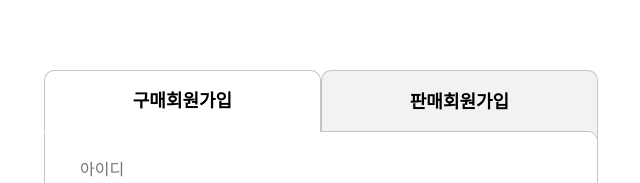
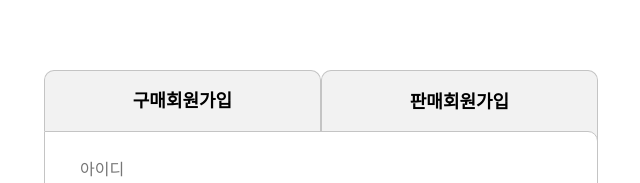
Before and after one commit to ddhsl/market-service, a React (Create React App) app: page /join in a window 1280 px wide. Shown: the part 147-330 px from the top of the page, without its empty margins (319-959 px from the left). Built offline with nearby package versions, Linux system fonts and the light colour scheme; a web font is replaced by a local one.

Commit message:
✨ 공통 AccountTaps 탭 클릭 기능 추가

```diff
--- a/src/components/AccountTaps.jsx
+++ b/src/components/AccountTaps.jsx
@@ -1,7 +1,7 @@
 import styled from "styled-components";
 import { css } from "styled-components";
 
-export default function AccountTaps({ formType }) {
+export default function AccountTaps({ formType, handleTab, selectedTab }) {
   const isJoin = formType === "join";
 
   return (
@@ -9,10 +9,16 @@ export default function AccountTaps({ formType }) {
       <h3 className="sr-only">
         {isJoin ? "회원가입 유형 선택하기" : "로그인 유형 선택하기"}
       </h3>
-      <BuyerTab>
+      <BuyerTab
+        onClick={() => handleTab("buyer")}
+        isSelected={selectedTab === "buyer"}
+      >
         <span>{isJoin ? "구매회원가입" : "구매회원 로그인"}</span>
       </BuyerTab>
-      <SellerTab>
+      <SellerTab
+        onClick={() => handleTab("seller")}
+        isSelected={selectedTab === "seller"}
+      >
         <span>{isJoin ? "판매회원가입" : "판매회원 로그인"}</span>
       </SellerTab>
     </section>
@@ -20,6 +26,7 @@ export default function AccountTaps({ formType }) {
 }
 
 const AccountTabStyle = styled.button`
+  background-color: ${(props) => (props.isSelected ? "#fff" : "#f2f2f2")};
   width: 275px;
   height: 80px;
   border: 1px solid #c4c4c4;
@@ -36,22 +43,21 @@ const tabSpanStyle = css`
 `;
 
 const BuyerTab = styled(AccountTabStyle)`
-  background-color: #fff;
   position: relative;
   z-index: 100;
   height: 60px;
   top: -10px;
-  border-bottom: 2px solid #fff;
+  border-bottom: ${(props) => (props.isSelected ? "2px solid #fff" : "none")};
   span {
     ${tabSpanStyle}
   }
 `;
 
 const SellerTab = styled(AccountTabStyle)`
-  background-color: #f2f2f2;
   span {
     ${tabSpanStyle}
     position: relative;
+
     top: -9px;
   }
 `;
```
